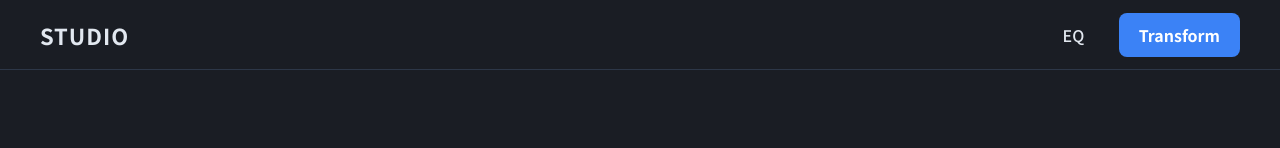
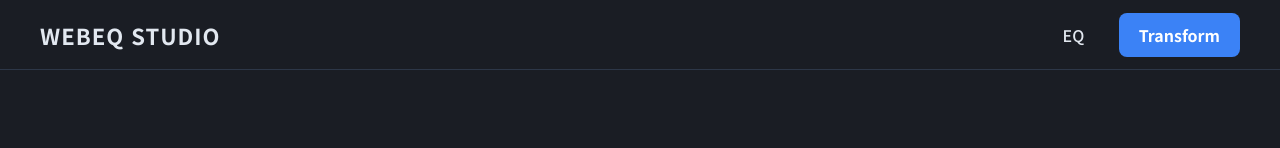
Before and after one commit to RichardCYang/WebEQ, a website: page public/convert.html in a window 1280 px wide. Shown: the top 148 px of the page. Drawn offline with Linux system fonts and the light colour scheme.

Commit message:
[25-10-23]: 타이틀명 변경

```diff
--- a/public/convert.html
+++ b/public/convert.html
@@ -12,7 +12,7 @@
     <!-- 헤더: 모든 페이지에서 공통으로 사용 -->
     <header class="app-header">
         <div class="logo">
-            <a href="index.html">STUDIO</a>
+            <a href="index.html">WEBEQ STUDIO</a>
         </div>
         <nav class="navigation">
             <a href="eq.html" class="nav-btn">EQ</a>
```
Also changed, not shown: public/eq.html (+1 -1 lines), public/index.html (+1 -1 lines).
